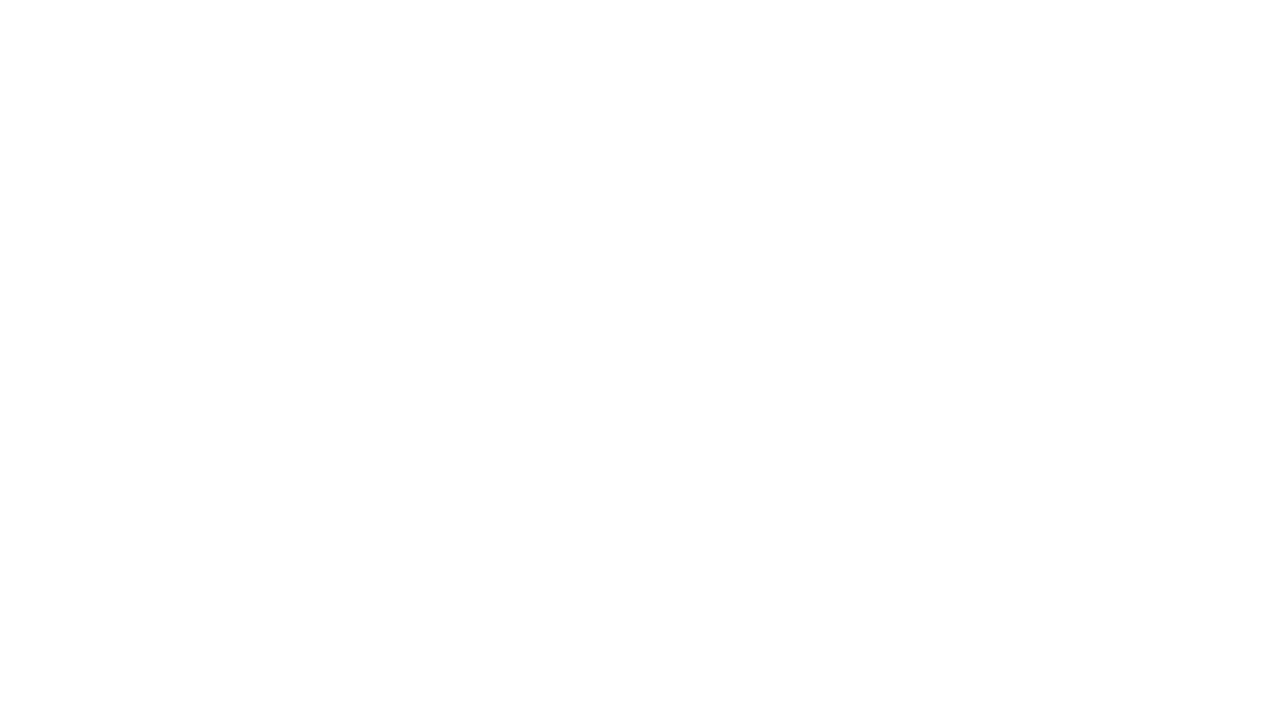
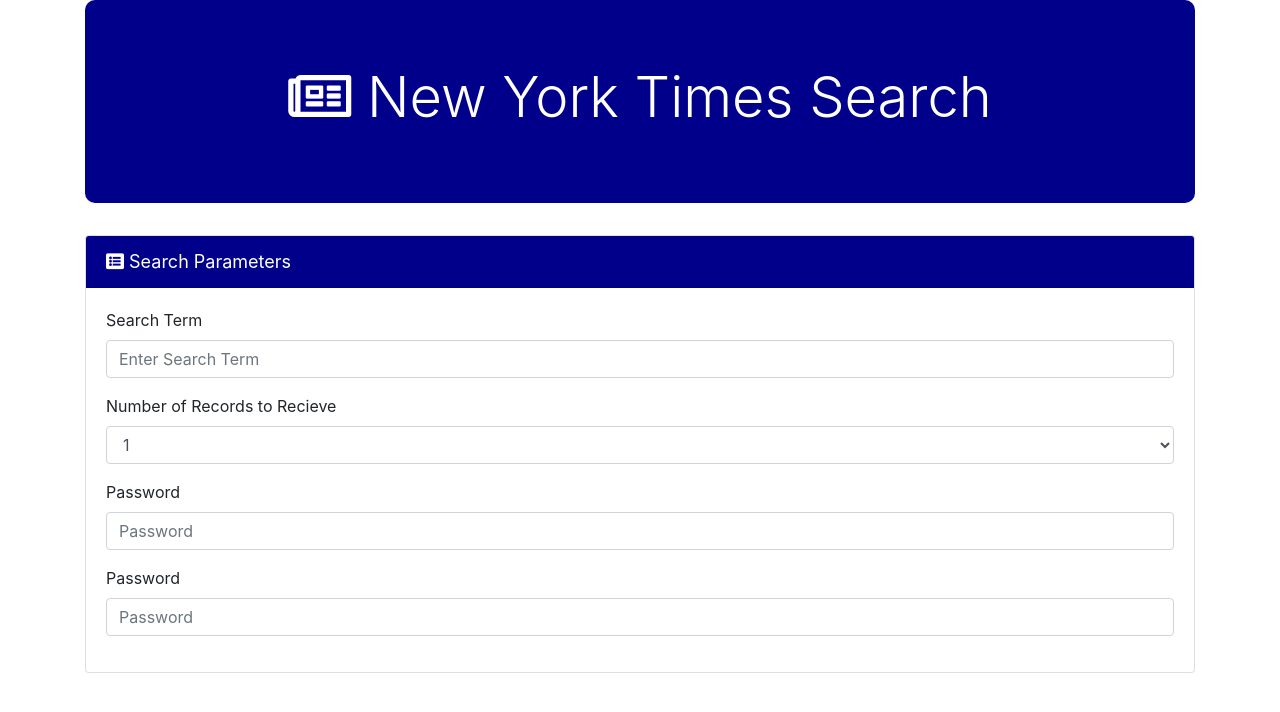
Before and after one commit to nmclear/nyt_articles, a plain HTML site: page index.html in a window 1280 px wide. Drawn offline with nearby package versions, Linux system fonts and the light colour scheme.

Commit message:
styling beginning

```diff
--- a/index.html
+++ b/index.html
@@ -6,11 +6,46 @@
     <meta http-equiv="X-UA-Compatible" content="ie=edge">
     <title>Ny Times Search</title>
     <link rel="stylesheet" href="https://stackpath.bootstrapcdn.com/bootstrap/4.1.1/css/bootstrap.min.css" integrity="sha384-WskhaSGFgHYWDcbwN70/dfYBj47jz9qbsMId/iRN3ewGhXQFZCSftd1LZCfmhktB" crossorigin="anonymous">
+    <link rel="stylesheet" href="https://use.fontawesome.com/releases/v5.0.13/css/all.css" integrity="sha384-DNOHZ68U8hZfKXOrtjWvjxusGo9WQnrNx2sqG0tfsghAvtVlRW3tvkXWZh58N9jp" crossorigin="anonymous">
     <link rel="stylesheet" type="text/css" href="style.css">
     <script src="https://ajax.googleapis.com/ajax/libs/jquery/3.3.1/jquery.min.js"></script>
     <script type="text/javascript" src="app.js"></script>
 </head>
 <body>
+    <div class="container">
+        <div class="jumbotron jumbotron-fluid text-center">
+            <h1 class="display-4"><i class="far fa-newspaper"></i> New York Times Search</h1>
+        </div>
+        <div class="card">
+            <div class="card-header">
+                  <i class="fa fa-list-alt"></i> Search Parameters
+            </div>
+            <div class="card-body">
+                <form>
+                    <div class="form-group">
+                        <label for="InputSearchTerm">Search Term</label>
+                        <input type="SearchTerm" class="form-control" id="SearchTerm" placeholder="Enter Search Term">
+                        </div>
+                        <div class="form-group">
+                            <label for="exampleFormControlSelect1">Number of Records to Recieve</label>
+                            <select class="form-control" id="exampleFormControlSelect1">
+                                <option>1</option>
+                                <option>5</option>
+                                <option>10</option>
+                            </select>
+                        </div>
+                    <div class="form-group">
+                        <label for="exampleInputPassword1">Password</label>
+                        <input type="password" class="form-control" id="exampleInputPassword1" placeholder="Password">
+                    </div>
+                    <div class="form-group">
+                        <label for="exampleInputPassword1">Password</label>
+                        <input type="password" class="form-control" id="exampleInputPassword1" placeholder="Password">
+                    </div>
+                </form>
+            </div>
+        </div>
 
+    </div>
 </body>
 </html>
--- a/style.css
+++ b/style.css
@@ -0,0 +1,12 @@
+.jumbotron{
+    background-color: darkblue;
+    color: white;
+    border-radius: 10px;
+
+}
+.card-header{
+    background-color: darkblue;
+    color: white;
+    border-radius: 10px;
+    font-size: 18px;
+}
```
